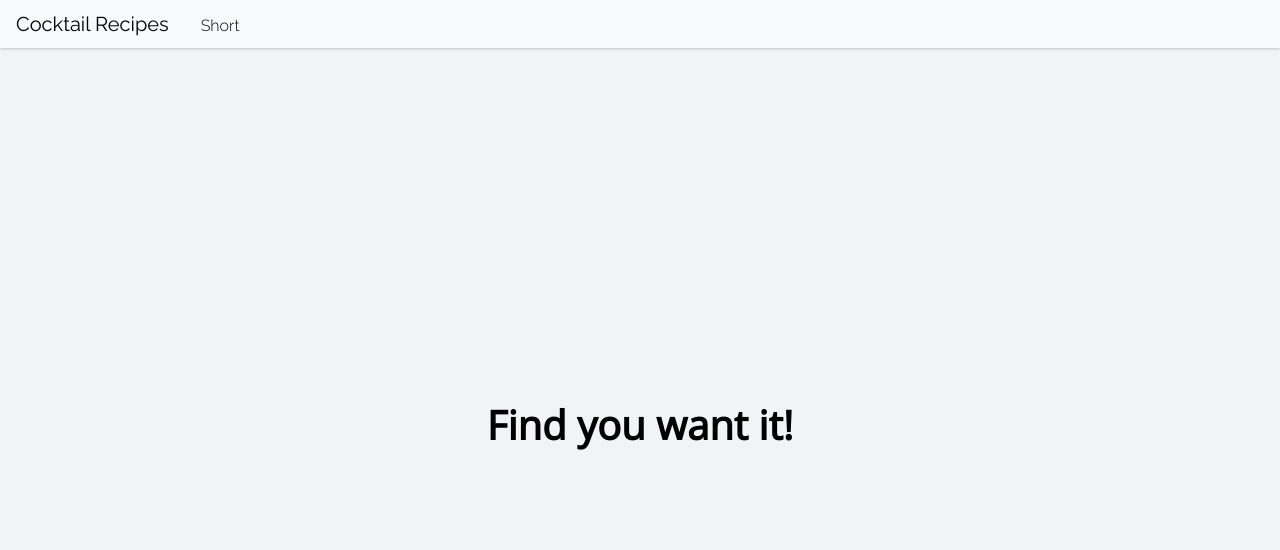
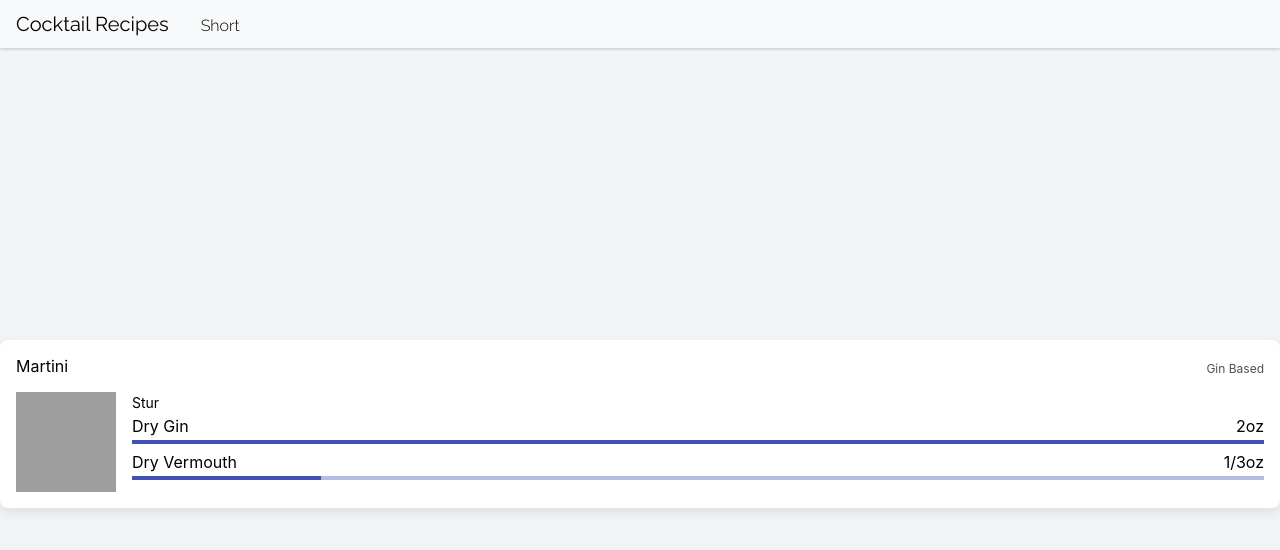
Before and after one commit to LovelyHaRa/Search-HaRa, a Next.js app: page / in a window 1280 px wide. Shown: the top 550 px of the page. Built offline with nearby package versions, Linux system fonts and the light colour scheme; grey boxes are pictures that could not be loaded.

Commit message:
feat: initialize recipe item component (#9)
* feat: add package to material ui

* feat: init recipe item component

```diff
--- /dev/null
+++ b/components/RecipeItem.js
@@ -0,0 +1,105 @@
+import { css } from '@emotion/react';
+import LinearProgress from '@material-ui/core/LinearProgress';
+
+const container = css`
+  display: flex;
+  flex-direction: column;
+  width: 100%;
+  padding: 1rem;
+  background: #fff;
+  border-radius: 0.5rem;
+  box-shadow: 0px 5px 10px 0px #dee2e6;
+`;
+
+const title = css`
+  display: flex;
+  align-items: flex-end;
+  justify-content: space-between;
+
+  & > span:last-of-type {
+    font-size: 0.75rem;
+    color: #495057;
+  }
+`;
+
+const content = css`
+  display: flex;
+  margin-top: 1rem;
+`;
+
+const imageContainer = css`
+  display: flex;
+  width: 100px;
+  height: 100px;
+`;
+
+const recipeContainer = css`
+  display: flex;
+  flex-direction: column;
+  width: 100%;
+  min-height: 100px;
+  margin-left: 1rem;
+`;
+
+const technique = css`
+  & > span {
+    font-size: 0.875rem;
+  }
+`;
+
+const ingredient = css`
+  margin-top: 0.25rem;
+  & + & {
+    margin-top: 0.5rem;
+  }
+
+  & > div:first-of-type {
+    display: flex;
+    justify-content: space-between;
+  }
+
+  & > div:last-of-type {
+    margin-top: 0.25rem;
+  }
+`;
+
+export default function RecipeItem() {
+  return (
+    <div css={container}>
+      <div css={title}>
+        <span>Martini</span>
+        <span>Gin Based</span>
+      </div>
+      <div css={content}>
+        <div css={imageContainer}>
+          <img src="https://picsum.photos/seed/picsum/200/200" alt="item" />
+        </div>
+        <div css={recipeContainer}>
+          <div css={technique}>
+            <span>Stur</span>
+          </div>
+          <div>
+            <div css={ingredient}>
+              <div>
+                <span>Dry Gin</span>
+                <span>2oz</span>
+              </div>
+              <div>
+                <LinearProgress variant="determinate" value={100} />
+              </div>
+            </div>
+            <div css={ingredient}>
+              <div>
+                <span>Dry Vermouth</span>
+                <span>1/3oz</span>
+              </div>
+              <div>
+                <LinearProgress variant="determinate" value={16.7} />
+              </div>
+            </div>
+          </div>
+        </div>
+      </div>
+    </div>
+  );
+}
--- a/package.json
+++ b/package.json
@@ -13,6 +13,8 @@
     "@emotion/babel-preset-css-prop": "^11.0.0",
     "@emotion/react": "^11.1.4",
     "@emotion/styled": "^11.3.0",
+    "@material-ui/core": "^4.11.4",
+    "@material-ui/lab": "^4.0.0-alpha.58",
     "next": "^10.1.3",
     "react": "17.0.1",
     "react-dom": "17.0.1"
--- a/pages/index.js
+++ b/pages/index.js
@@ -2,6 +2,7 @@ import React from 'react';
 import { css } from '@emotion/react';
 
 import Layout from '../components/Layout';
+import RecipeItem from '../components/RecipeItem';
 
 const container = css`
   display: flex;
@@ -27,7 +28,7 @@ export default function Home() {
     <Layout>
       <div css={container}>
         <section css={titleSection}>
-          <h1>Find you want it!</h1>
+          <RecipeItem />
         </section>
       </div>
     </Layout>
```
Also changed, not shown: 1 other file (tests, documents, lock files or other folders).
